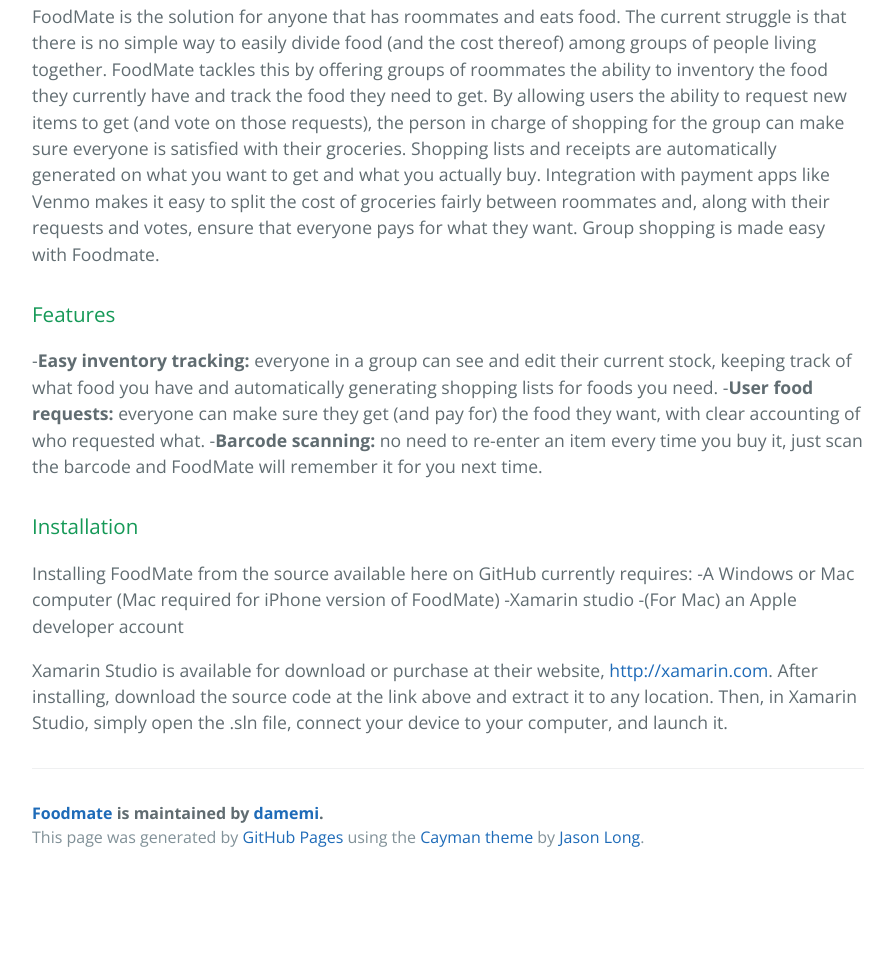
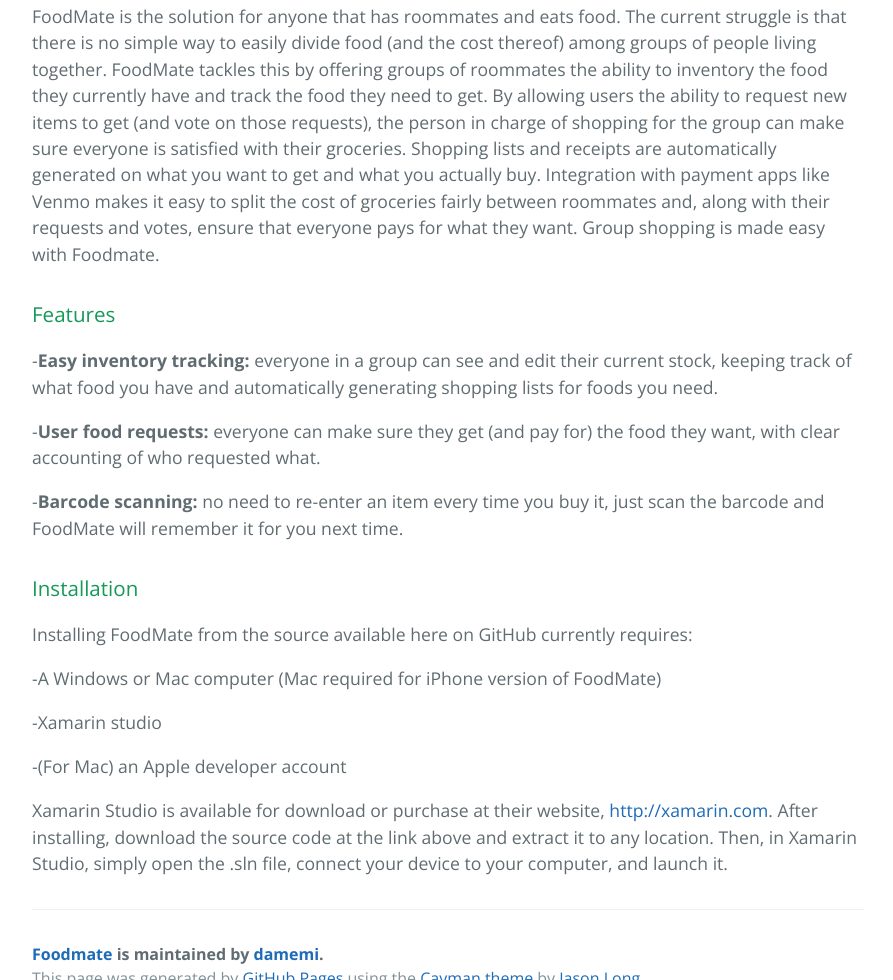
Before and after one commit to damemi/FoodMate, a plain HTML site: page index.html in a window 1280 px wide. Shown: the part 460-1440 px from the top of the page, without its empty margins (192-1085 px from the left). Before the commit the page ends 1341 px from the top, so only its background shows below. Drawn offline with nearby package versions, Linux system fonts and the light colour scheme.

```diff
--- a/index.html
+++ b/index.html
@@ -27,17 +27,22 @@
 <h3>
 <a id="features" class="anchor" href="#features" aria-hidden="true"><span class="octicon octicon-link"></span></a>Features</h3>
 
-<p>-<strong>Easy inventory tracking:</strong> everyone in a group can see and edit their current stock, keeping track of what food you have and automatically generating shopping lists for foods you need.
--<strong>User food requests:</strong> everyone can make sure they get (and pay for) the food they want, with clear accounting of who requested what.
--<strong>Barcode scanning:</strong> no need to re-enter an item every time you buy it, just scan the barcode and FoodMate will remember it for you next time.</p>
+<p>-<strong>Easy inventory tracking:</strong> everyone in a group can see and edit their current stock, keeping track of what food you have and automatically generating shopping lists for foods you need.</p>
+
+<p>-<strong>User food requests:</strong> everyone can make sure they get (and pay for) the food they want, with clear accounting of who requested what.</p>
+
+<p>-<strong>Barcode scanning:</strong> no need to re-enter an item every time you buy it, just scan the barcode and FoodMate will remember it for you next time.</p>
 
 <h3>
 <a id="installation" class="anchor" href="#installation" aria-hidden="true"><span class="octicon octicon-link"></span></a>Installation</h3>
 
-<p>Installing FoodMate from the source available here on GitHub currently requires:
--A Windows or Mac computer (Mac required for iPhone version of FoodMate)
--Xamarin studio
--(For Mac) an Apple developer account </p>
+<p>Installing FoodMate from the source available here on GitHub currently requires:</p>
+
+<p>-A Windows or Mac computer (Mac required for iPhone version of FoodMate)</p>
+
+<p>-Xamarin studio</p>
+
+<p>-(For Mac) an Apple developer account </p>
 
 <p>Xamarin Studio is available for download or purchase at their website, <a href="http://xamarin.com">http://xamarin.com</a>. After installing, download the source code at the link above and extract it to any location. Then, in Xamarin Studio, simply open the .sln file, connect your device to your computer, and launch it.</p>
 
```
Also changed, not shown: params.json (+1 -1 lines).
